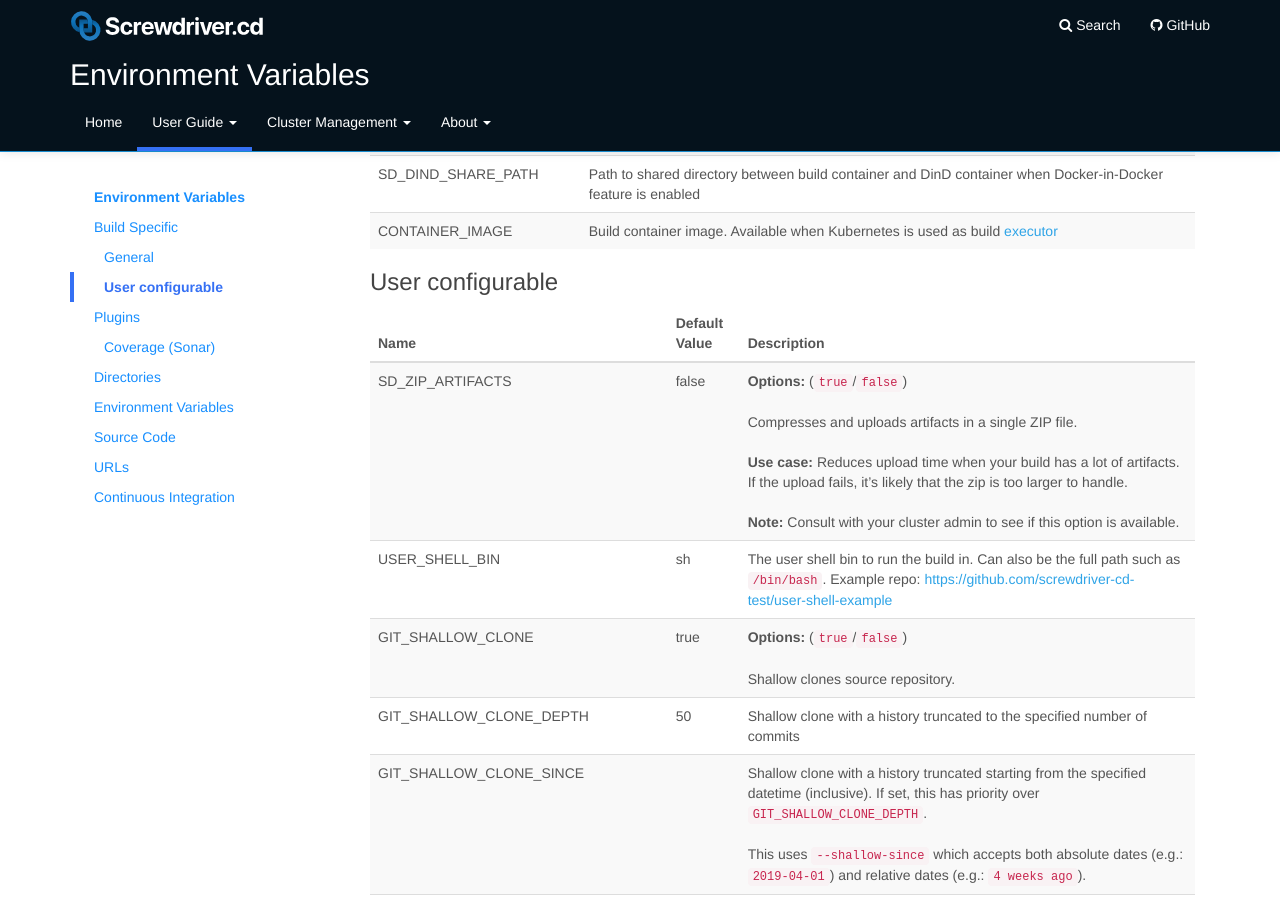
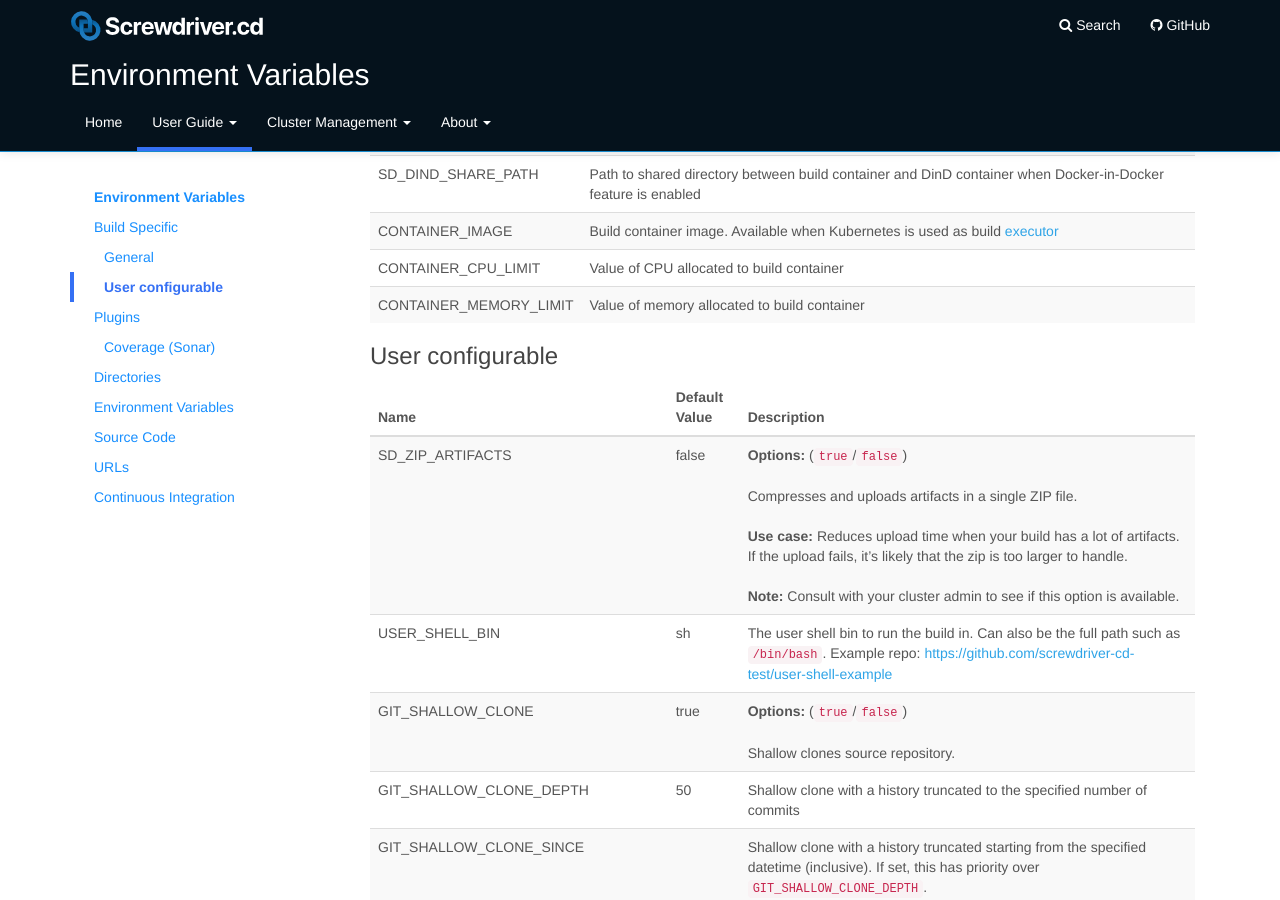
Before and after one commit to screwdriver-cd/guide, a Jekyll site: the page built from docs/user-guide/environment-variables.md, in a window 1280 px wide and 900 px high, scrolled down 969 px. Built offline with Jekyll 4.4.1, drawn with Linux system fonts in a browser that asks for light colours.

Commit message:
Update environment-variables.md

```diff
--- a/docs/user-guide/environment-variables.md
+++ b/docs/user-guide/environment-variables.md
@@ -62,6 +62,8 @@ _Note: Environment variables set in one job cannot be accessed in another job. T
 | SD_SCHEDULED_BUILD | Whether the build is triggered by scheduler(true) or not(false) |
 | SD_DIND_SHARE_PATH | Path to shared directory between build container and DinD container when Docker-in-Docker feature is enabled |
 | CONTAINER_IMAGE | Build container image. Available when Kubernetes is used as build [executor](../cluster-management/configure-api#executor-plugin) |
+| CONTAINER_CPU_LIMIT | Value of CPU allocated to build container |
+| CONTAINER_MEMORY_LIMIT | Value of memory allocated to build container |
 
 ### User configurable
 
```
